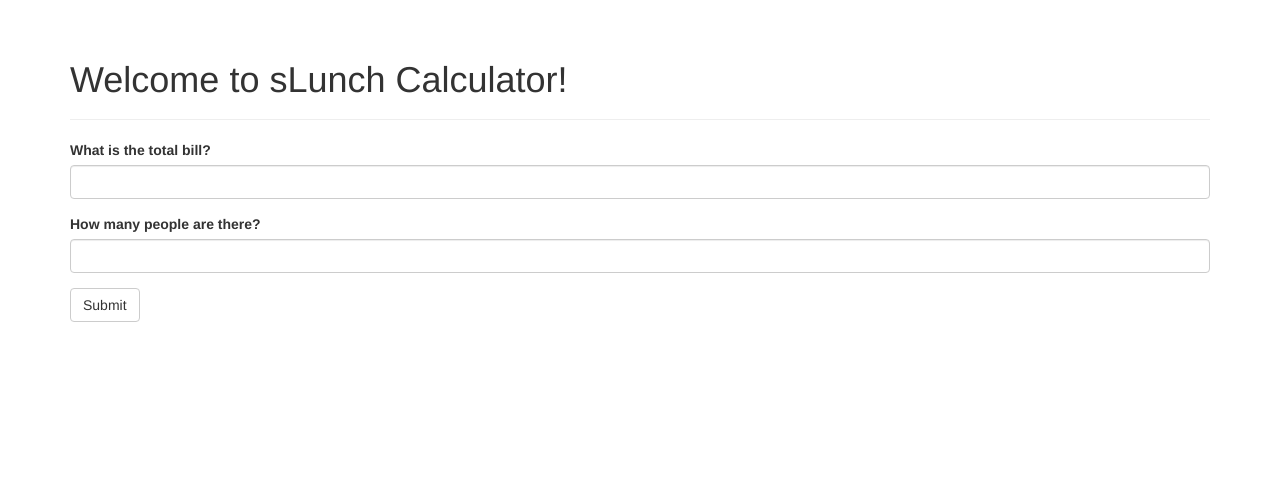
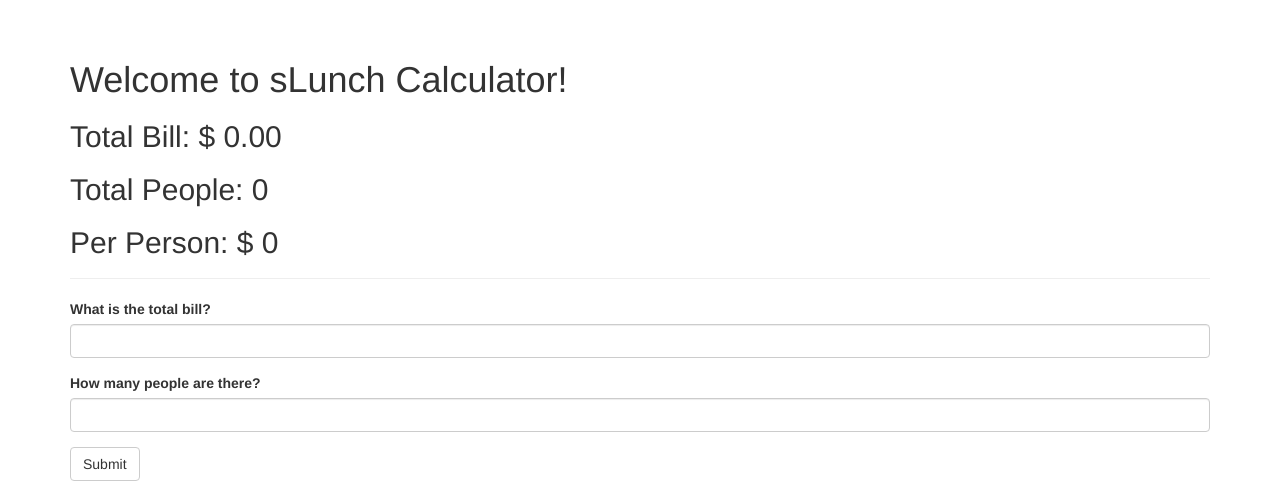
Before and after one commit to danmcginnis/sLunch, a Flask app: page / in a window 1280 px wide. Shown: the part 52-551 px from the top of the page. Run offline with Flask 2, Linux system fonts and the light colour scheme; some libraries are stand-ins or nearby versions.

Commit message:
Calculates total per person, removed an unused import

```diff
--- a/app/templates/index.html
+++ b/app/templates/index.html
@@ -7,6 +7,9 @@
 {% block page_content %}
     <div class="page-header">
         <h1>Welcome to {{ title }}!</h1>
+        <h2>Total Bill: ${% if totalBill %}{{ totalBill }}{% else %} 0.00 {% endif %}</h2>
+        <h2>Total People: {% if totalPeople %}{{ totalPeople }}{% else %} 0 {% endif %}</h2>
+        <h2>Per Person: ${% if perPerson %}{{ perPerson }}{% else %} 0 {% endif %}</h2>
     </div>
 
 {{ wtf.quick_form(form) }}
--- a/app/views.py
+++ b/app/views.py
@@ -2,7 +2,7 @@ from flask import Flask,  render_template
 from flask.ext.bootstrap import Bootstrap
 from app import app
 from flask.ext.wtf import Form
-from wtforms import StringField, SubmitField, DecimalField
+from wtforms import SubmitField, DecimalField
 from wtforms.validators import Required
 
 #app = Flask(__name__)
@@ -11,17 +11,25 @@ bootstrap = Bootstrap(app)
 
 title = 'sLunch Calculator'
 
-@app.route('/dan')
-def dan():
-    return "hello"
-
 @app.route('/', methods=['GET', 'POST'])
 @app.route('/index', methods=['GET', 'POST'])
 def index():
-    form = NameForm()
+    totalBill = 0
+    totalPeople = 0
+    perPerson = 0
+    form = BillForm()
+    if form.validate_on_submit():
+        totalBill = form.TotalBill.data
+        form.TotalBill.data = ''
+        totalPeople = form.TotalPeople.data
+        form.TotalPeople.data = ''
+        perPerson = totalBill / totalPeople
     return render_template('index.html',
             title=title,
-            form=form)
+            form=form,
+            totalBill = totalBill,
+            totalPeople = totalPeople,
+            perPerson = perPerson)
 
 @app.errorhandler(404)
 def page_not_found(e):
@@ -34,7 +42,7 @@ def internal_server_error(e):
     return render_template('500.html'), 500
 
 
-class NameForm(Form):
+class BillForm(Form):
     TotalBill = DecimalField('What is the total bill?', validators=[Required()])
     TotalPeople = DecimalField('How many people are there?', validators=[Required()])
 
```
